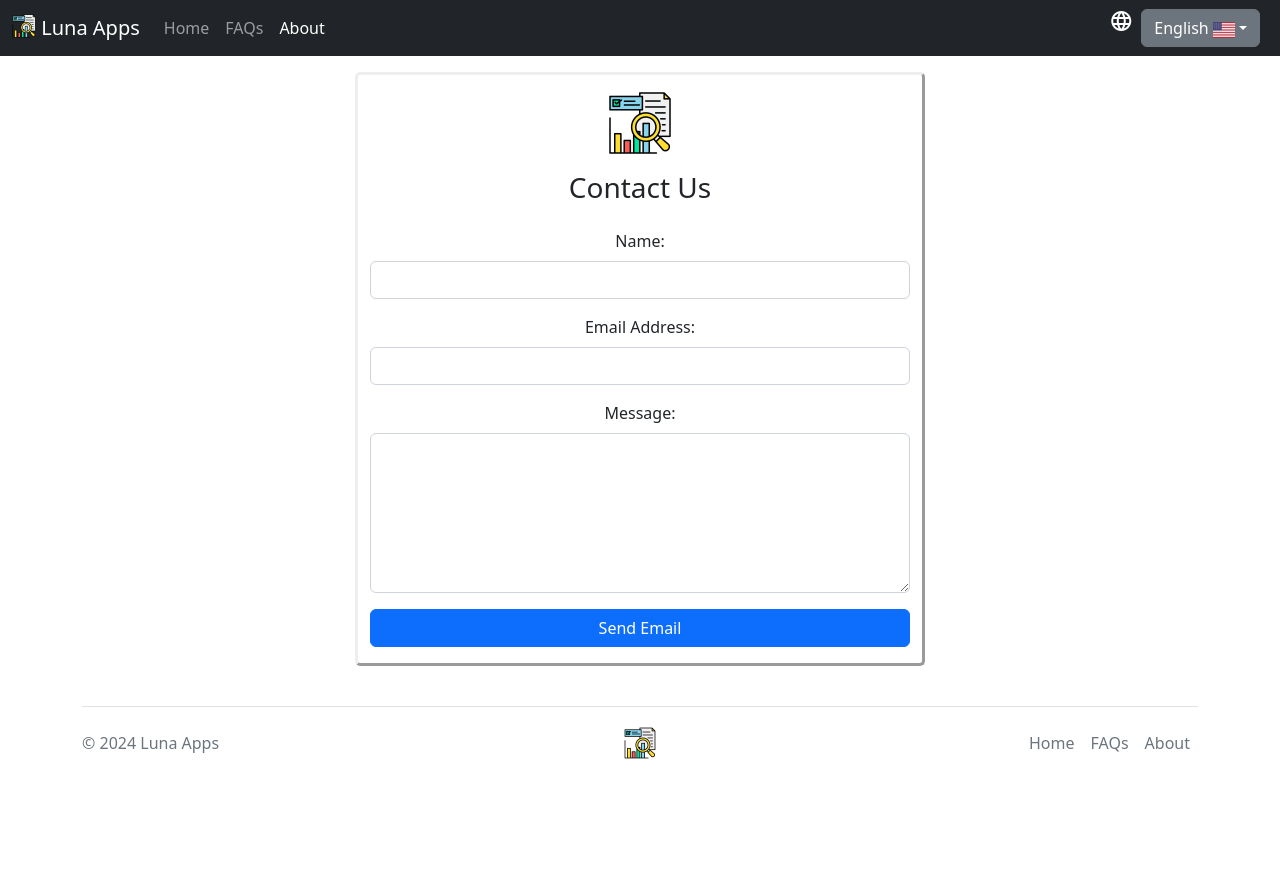
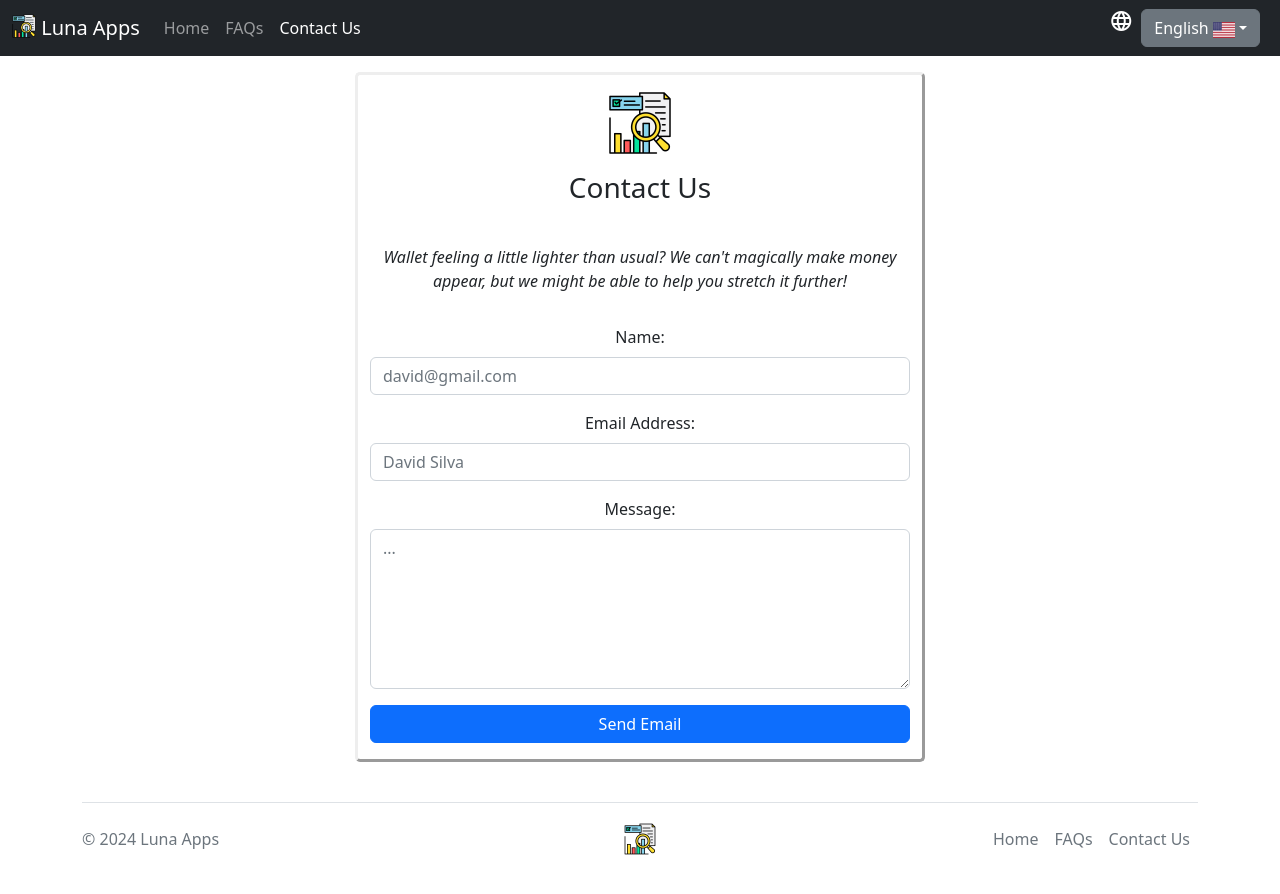
Before and after one commit to lunamateus/Interest-Calculator, a plain HTML site: page contact.html in a window 1280 px wide. Before the commit the page ends 803 px from the top, so only its background shows below. Drawn offline with nearby package versions, Linux system fonts and the light colour scheme.

Commit message:
Improvements on contact us page

```diff
--- a/about.html
+++ b/contact.html
@@ -36,7 +36,7 @@
             <a class="nav-link" data-text="faq" href="./faq.html"></a>
           </li>
           <li class="nav-item">
-            <a class="nav-link active" data-text="about" href="./about.html"></a>
+            <a class="nav-link active" data-text="contact" href="./contact.html"></a>
           </li>
         </ul>
         <div class="d-flex">
@@ -56,18 +56,19 @@
     <div class="row py-3 justify-content-md-center">
       <form id="contactForm" class="col col-md-6 py-3 needs-validation" target="_blank" action="https://formspree.io/f/mvoeqrev" method="POST">
         <image id="logo" src="assets/images/logo-512px.png" alt="Logo">
-          <h3 class="text-center py-3" id="headerContact"></h3>
+        <h3 class="text-center py-3" id="headerContact"></h3>
+        <p class="text-center fst-italic py-3" id="pContact"></p>
         <div class="mb-3">
           <label class="form-label" for="name"></label>
-          <input class="form-control" id="name" name="name" type="text" autocomplete="on" required/>
+          <input class="form-control" id="name" name="name" type="text" placeholder="david@gmail.com" autocomplete="on" required/>
         </div>
         <div class="mb-3">
           <label class="form-label" for="email"></label>
-          <input class="form-control" id="email" name="email" type="email" autocomplete="on" required/>
+          <input class="form-control" id="email" name="email" type="email" autocomplete="on" placeholder="David Silva" required/>
         </div>
         <div class="mb-3">
           <label class="form-label" for="message"></label>
-          <textarea class="form-control" id="message" name="message" type="text" required></textarea>
+          <textarea class="form-control" id="message" name="message" type="text" placeholder="..." required></textarea>
         </div>
         <div class="d-grid">
           <button class="btn btn-primary btn" form="contactForm" type="submit" id="sendEmail"></button>
@@ -84,7 +85,7 @@
       <ul class="nav col-md-4 justify-content-end">
         <li class="nav-item"><a href="./index.html" class="nav-link px-2 text-muted" data-text="index"></a></li>
         <li class="nav-item"><a href="./faq.html" class="nav-link px-2 text-muted" data-text="faq"></a></li>
-        <li class="nav-item"><a href="./about.html" class="nav-link px-2 text-muted" data-text="about"></a></li>
+        <li class="nav-item"><a href="./contact.html" class="nav-link px-2 text-muted" data-text="contact"></a></li>
       </ul>
     </footer>
   </div>
--- a/js/buttons.js
+++ b/js/calculatorButtons.js
@@ -7,7 +7,7 @@ const interestSelector = document.getElementById('interestPeriod');
 const increaseSelector = document.getElementById('increaseRatePeriod');
 const chart = document.getElementById("evoChart");
 const MAX_YEARS = 100;
-const MAX_MONTHS = 1200
+const MAX_MONTHS = 1200;
 
 function getInputFieldValues(fields, values) {
   const obj = {};
@@ -61,7 +61,6 @@ calculatorButton.addEventListener("submit", function(event) {
 
   fields['interest'] = percentageToDecimal(fields['interest'], interestSelector);
   fields['annualIncrease'] = annualIncrease(increaseSelector);
-
   generateData(fields);
   chart.scrollIntoView({ behavior: "smooth" });
 });
--- a/js/ui.js
+++ b/js/ui.js
@@ -1,4 +1,4 @@
-import {createAccordion} from './faq.js';
+import {createAccordion} from './accordion.js';
 
 export let userLang;
 export let dataT;
@@ -87,6 +87,8 @@ function loadTexts(data, lang) {
   if (document.location.pathname.includes('faq')) {
     setTextContent('h3', 'data-text', data.links);
     createAccordion(data.faq);
+  } else if (document.location.pathname.includes('contact')) {
+    setTextContent('p', 'id', data.headers);
   }
 }
 
--- a/json/en.json
+++ b/json/en.json
@@ -2,7 +2,7 @@
   "tooltips": {
     "principalTooltip": "The amount of money you will start depositing.",
     "monthlyContributionTooltip": "The amount of money you can monthly invest after your initial deposit.",
-    "increaseRateTooltip": "The percentage you can add to your contributions. For exemple, a 5~~% increase rate enter 5.",
+    "increaseRateTooltip": "The percentage you can add to your contributions. For exemple, a 5% increase rate enter 5.",
     "interestTooltip": "The average growth you expect to earn on your investment. For exemple, a 8% interest enter 8.",
     "timeTooltip": "The lenght of time invested."
   },
@@ -34,11 +34,12 @@
   "links": {
     "index": "Home",
     "faq": "FAQs",
-    "about": "About"
+    "contact": "Contact Us"
   },
   "headers": {
     "headerCalculator": "Compound Interest Calculator",
-    "headerContact": "Contact Us"
+    "headerContact": "Contact Us",
+    "pContact": "Wallet feeling a little lighter than usual? We can't magically make money appear, but we might be able to help you stretch it further!"
   },
   "chart": {
     "total": "Total",
--- a/json/pt.json
+++ b/json/pt.json
@@ -34,11 +34,12 @@
   "links": {
     "index": "Início",
     "faq": "Perguntas frequentes",
-    "about": "Sobre nós"
+    "contact": "Contato"
   },
   "headers": {
     "headerCalculator": "Calculadora de Juros Compostos",
-    "headerContact": "Contato"
+    "headerContact": "Fale conosco",
+    "pContact": "A carteira está um pouco mais vazia do que o habitual? Não conseguimos fazer dinheiro aparecer magicamente, mas podemos te ajudar a esticá-lo um pouco mais!"
   },
   "chart": {
     "total": "Total",
```
Also changed, not shown: faq.html (+2 -2 lines), index.html (+2 -2 lines), js/accordion.js (renamed from js/faq.js).
